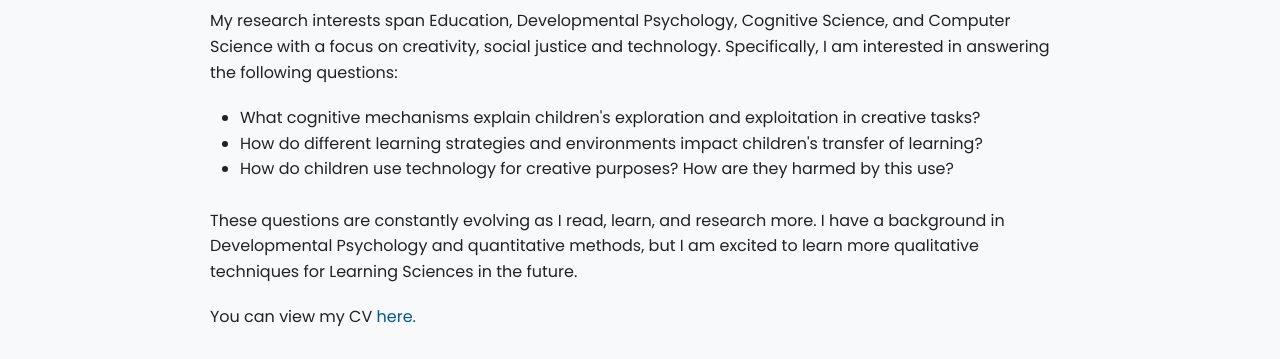
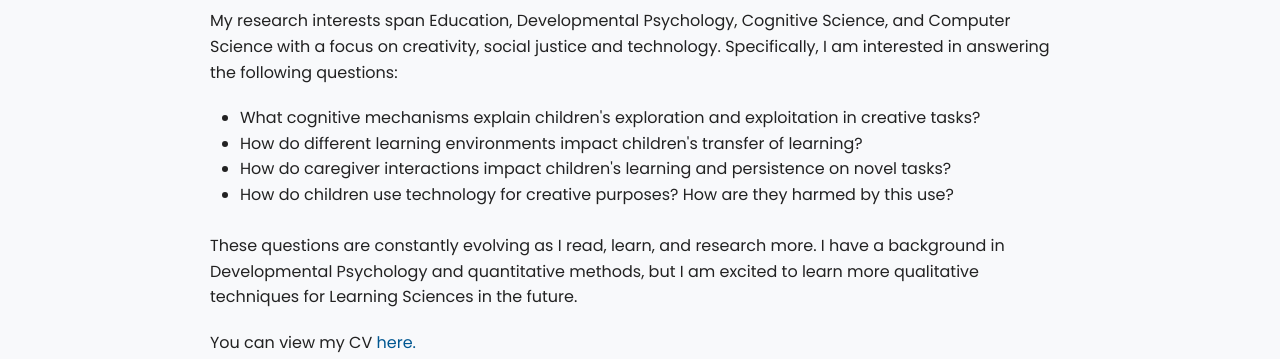
Before and after one commit to sachinallums/sachinallums.github.io, a plain HTML site: page index.html in a window 1280 px wide. Shown: the part 451-810 px from the top of the page. Drawn offline with Linux system fonts and the light colour scheme.

Commit message:
Add files via upload

```diff
--- a/index.html
+++ b/index.html
@@ -43,7 +43,8 @@
         I am interested in answering the following questions:</p>
         <ul>
             <li>What cognitive mechanisms explain children's exploration and exploitation in creative tasks?</li>
-            <li>How do different learning strategies and environments impact children's transfer of learning?</li>
+            <li>How do different learning environments impact children's transfer of learning?</li>
+            <li>How do caregiver interactions impact children's learning and persistence on novel tasks?</li>
             <li>How do children use technology for creative purposes? How are they harmed by this use?</li>
         </ul>
         <br>
```
Also changed, not shown: publications.html (+1 -1 lines).
